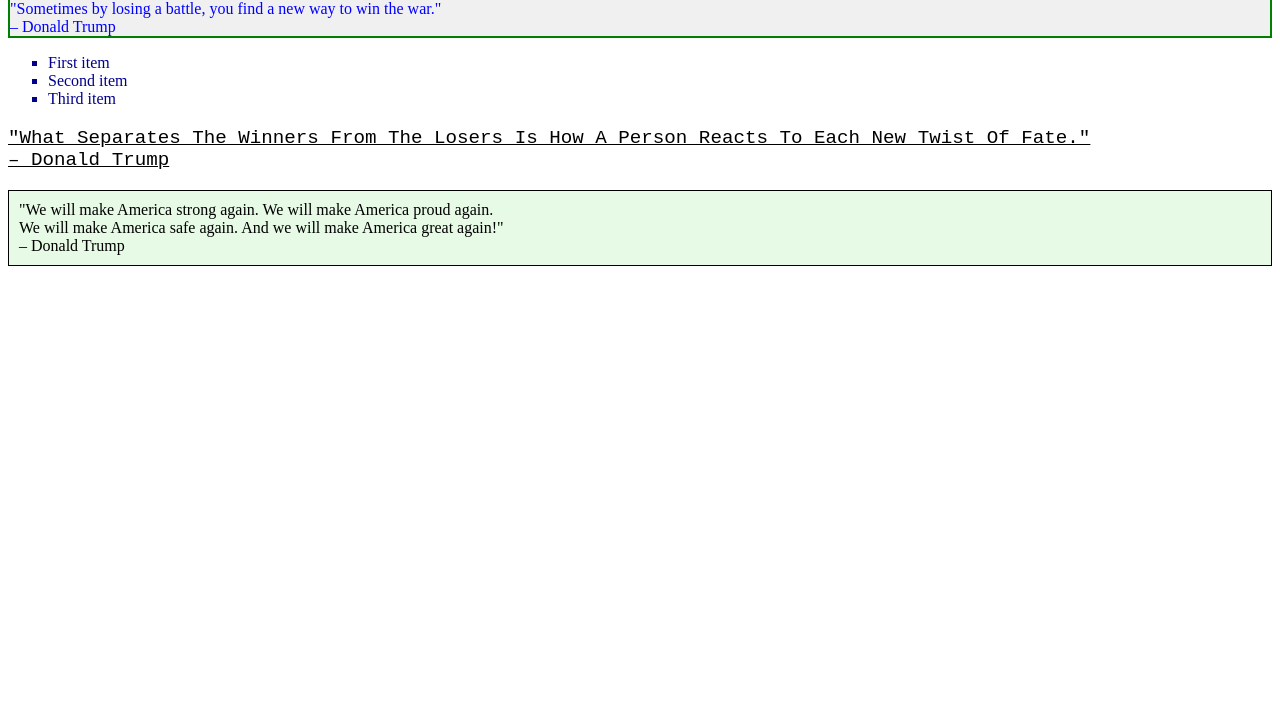
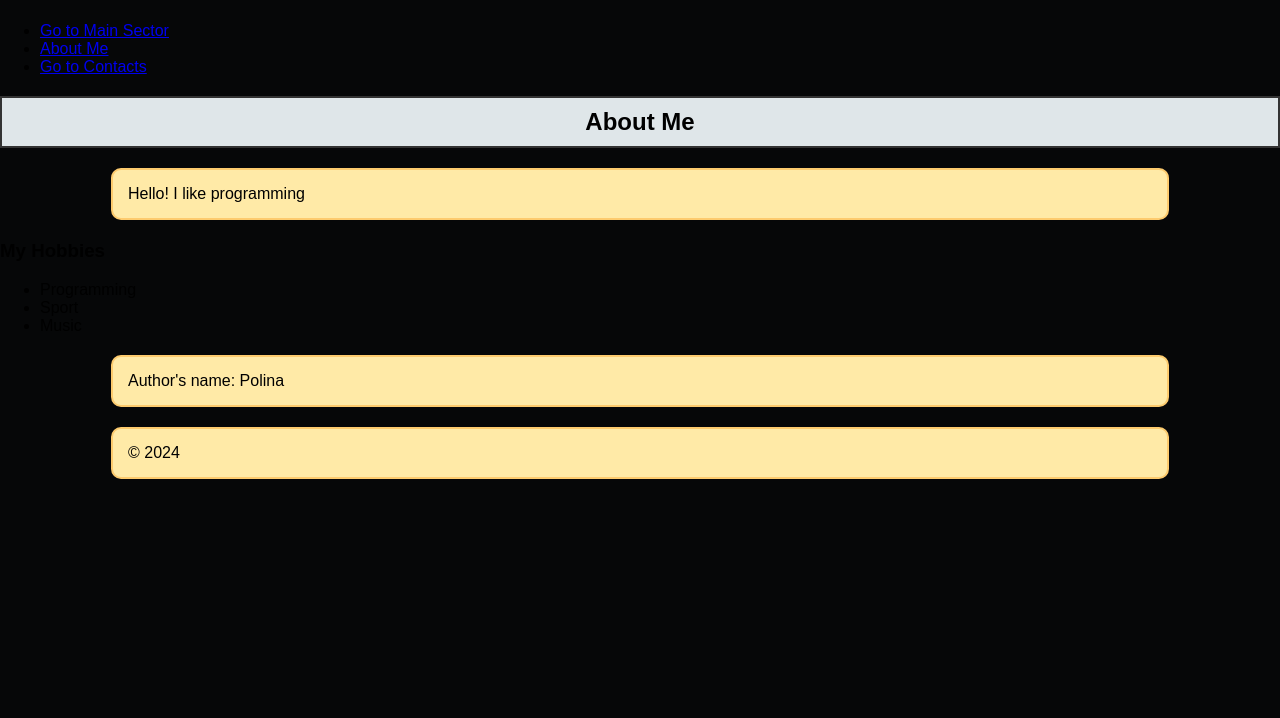
Before and after one commit to PolyaStep/PolyaStep.github.io, a plain HTML site: page index.html in a window 1280 px wide. Shown: the part 82-800 px from the top of the page. Drawn offline with Linux system fonts and the light colour scheme.

Commit message:
Add files via upload

```diff
--- a/index.html
+++ b/index.html
@@ -1,35 +1,41 @@
 <!DOCTYPE html>
 <html lang="en">
 <head>
+    <link rel="stylesheet" href="styles.css">
+
     <meta charset="UTF-8">
     <meta name="viewport" content="width=device-width, initial-scale=1.0">
-    <title>CSS Basics Assignment</title>
-    <link rel="stylesheet" href="styles.css">
+    <title>Polina Ste</title>
 </head>
 <body>
+    <a href="second.html" style="position: absolute; top: 40px; left: 10px;">Go to Second Page</a>
 
-    <h1 class="header-example">Welcome to My CSS Basics Assignment</h1>
+    <header>
+        <h1>My Page</h1>
+    </header>
 
-    <p class="color-example">
-        "Sometimes by losing a battle, you find a new way to win the war." <br>
-        – Donald Trump
-    </p>
+    <nav>
+        <ul>
+            <li><a href="#main-content">Go to Main Sector</a></li>
+            <li><a href="#about">About Me</a></li>
+            <li><a href="#footer">Go to Contacts</a></li>
+        </ul>
+    </nav>
 
-    <ul class="list-example">
-        <li>First item</li>
-        <li>Second item</li>
-        <li>Third item</li>
-    </ul>
+    <main id="main-content">
+        <h2>About Me</h2>
+        <p>Hello! I like programming</p>
+        <h3>My Hobbies</h3>
+        <ul>
+            <li>Programming</li>
+            <li>Sport</li>
+            <li>Music</li>
+        </ul>
+    </main>
 
-    <p class="text-example">
-        "What separates the winners from the losers is how a person reacts to each new twist of fate." <br>
-        – Donald Trump
-    </p>
-
-    <div class="div-example">
-        "We will make America strong again. We will make America proud again. <br>
-        We will make America safe again. And we will make America great again!" <br>
-        – Donald Trump
-    </div>
+    <footer id="footer">
+        <p>Author's name: Polina</p>
+        <p>&copy; 2024</p>
+    </footer>
 </body>
 </html>
--- a/styles.css
+++ b/styles.css
@@ -1,28 +1,41 @@
-.color-example {
-    color: blue;
-    background-color: #f0f0f0;
-    border: 2px solid green;
-}
-.header-example {
-    font-size: 2em;
+body {
+    background-color: #060708;
+    margin: 0;
+    padding: 0;
     font-family: Arial, sans-serif;
-    color: darkred;
 }
 
-.list-example {
-    list-style-type: square;
-    color: darkblue;
+h1, h2 {
+    border: 2px solid #333;
+    padding: 10px;
+    background-color: #dfe6e9;
+    text-align: center;
 }
 
-.text-example {
-    font-family: 'Courier New', monospace;
-    font-size: 1.2em;
-    text-transform: capitalize;
-    text-decoration: underline;
+p {
+    background-color: #ffeaa7;
+    border: 2px solid #fdcb6e;
+    border-radius: 10px;
+    padding: 15px;
+    margin: 20px auto;
+    width: 80%;
 }
 
-.div-example {
-    background-color: #e7fae6;
-    border: 1px solid rgb(0, 0, 0);
-    padding: 10px;
+img {
+    display: block;
+    margin: 10px auto;
+    max-width: 100%;
 }
+
+figcaption {
+    text-align: center;
+    font-style: italic;
+    color: #636e72;
+}
+
+progress {
+    width: 100%;
+    height: 20px;
+    margin: 10px auto;
+    display: block;
+}
```
Also changed, not shown: second.html (added, +34 -0 lines), pic1.jpg (added), pic2.jpg (added).
